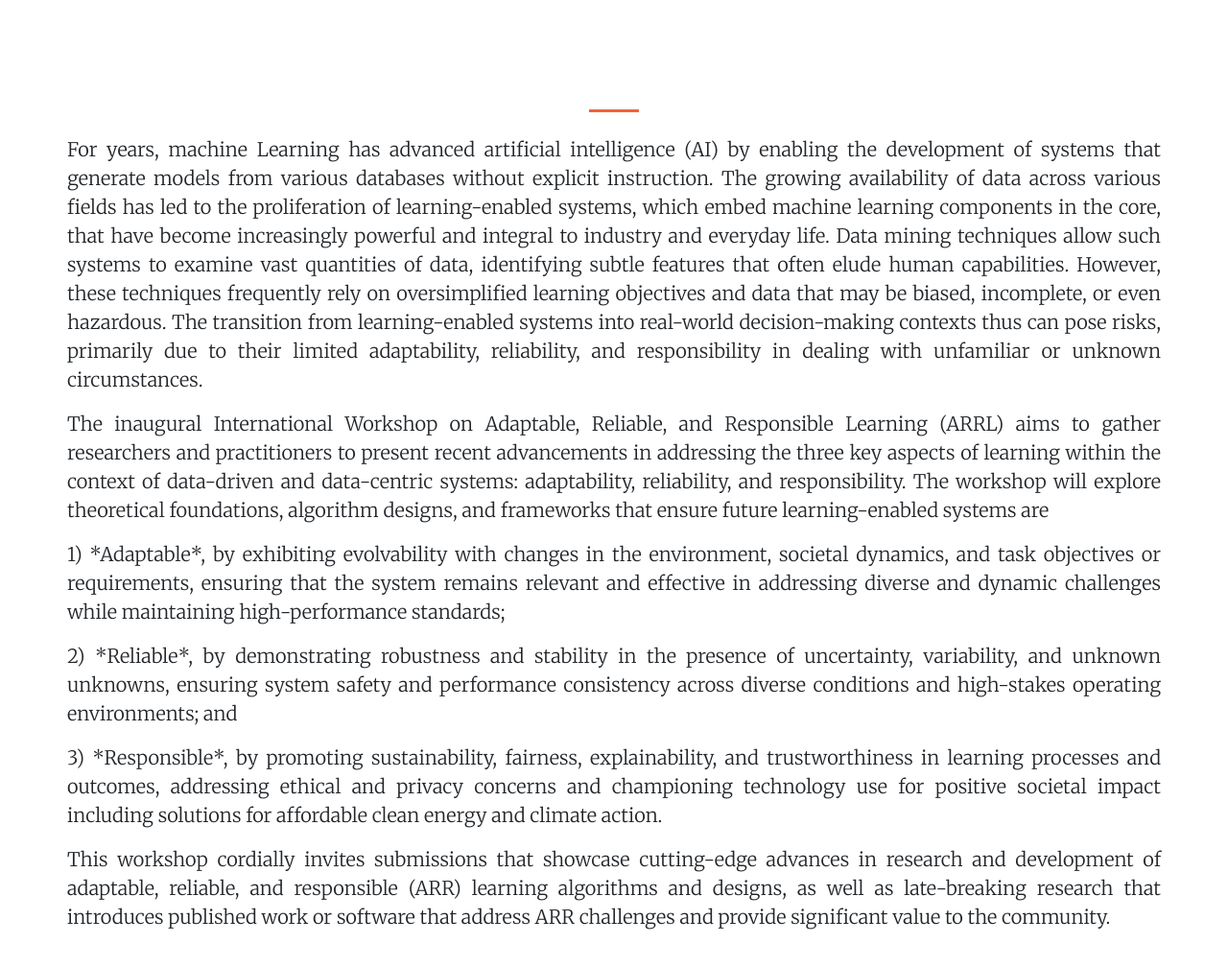
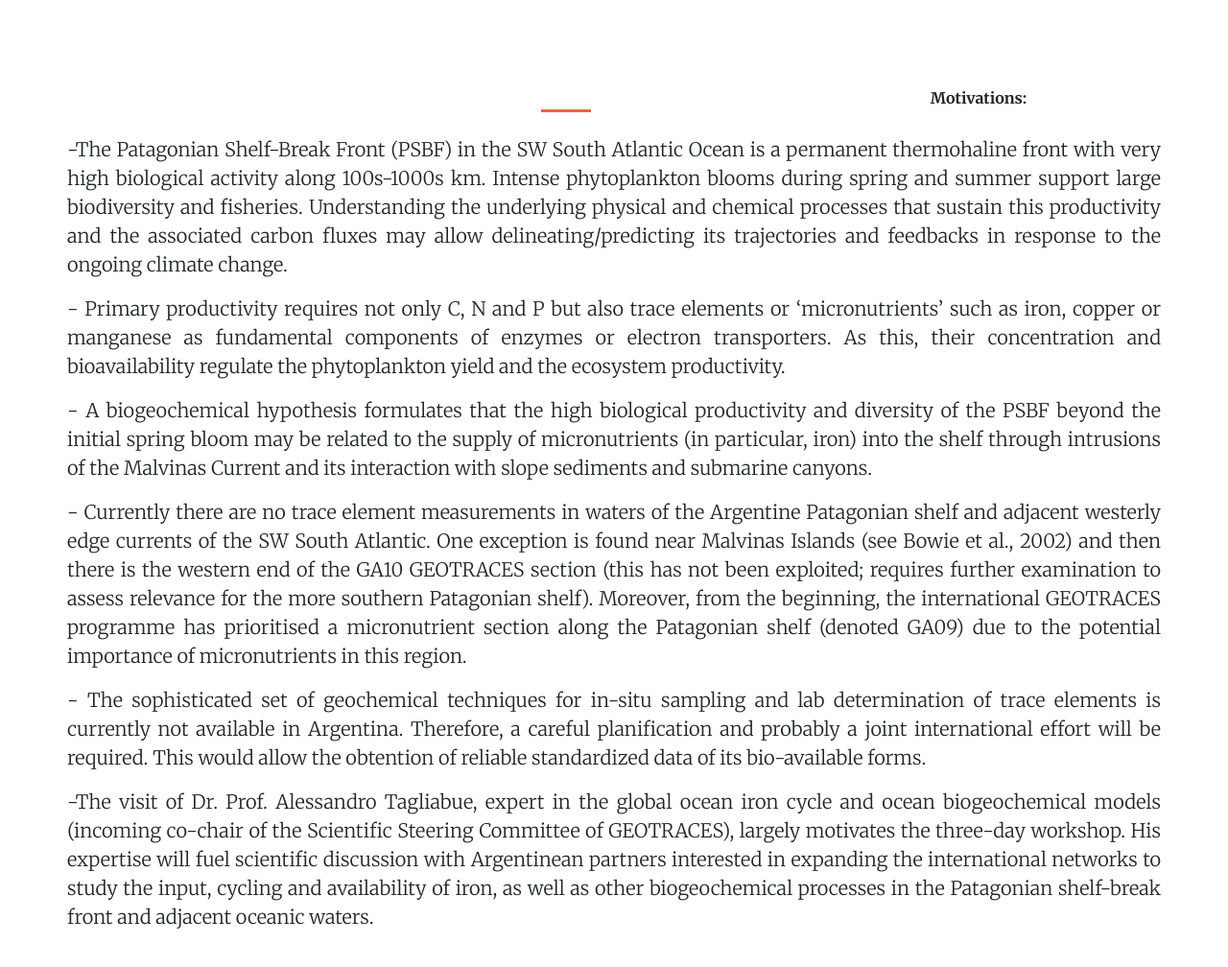
Before and after one commit to geomargen/rovs2025, a website: page index.html in a window 1280 px wide. Shown: the part 558-1566 px from the top of the page at 96% size. Drawn offline with nearby package versions, Linux system fonts and the light colour scheme.

Commit message:
Update index.html

```diff
--- a/index.html
+++ b/index.html
@@ -70,50 +70,33 @@
                 <div class="col-lg-8 text-center">
                     <h2 class="section-heading text-uppercase"> </h2>
                     <hr class="divider my-4" />
-                </div>
-                <p class="lead" style="text-align:justify">For years, machine Learning has advanced artificial
-                    intelligence (AI) by enabling the development of systems that generate models from various databases
-                    without explicit instruction. The growing availability of data across various fields has led to the
-                    proliferation of learning-enabled systems, which embed machine learning components in the core, that
-                    have become increasingly powerful and integral to industry and everyday life. Data mining techniques
-                    allow such systems to examine vast quantities of data, identifying subtle features that often elude
-                    human capabilities. However, these techniques frequently rely on oversimplified learning objectives
-                    and data that may be biased, incomplete, or even hazardous. The transition from learning-enabled
-                    systems into real-world decision-making contexts thus can pose risks, primarily due to their limited
-                    adaptability, reliability, and responsibility in dealing with unfamiliar or unknown circumstances.
-                </p>
-
-                <p class="lead" style="text-align:justify">The inaugural International Workshop on Adaptable, Reliable,
-                    and Responsible Learning (ARRL) aims to gather researchers and practitioners to present recent
-                    advancements in addressing the three key aspects of learning within the context of data-driven and
-                    data-centric systems: adaptability, reliability, and responsibility. The workshop will explore
-                    theoretical foundations, algorithm designs, and frameworks that ensure future learning-enabled
-                    systems are
+                </div><b>Motivations:</b>
+                <p class="lead" style="text-align:justify">
+                -The Patagonian Shelf-Break Front (PSBF) in the SW South Atlantic Ocean is a permanent thermohaline front with very high biological activity along 100s-1000s km. Intense phytoplankton blooms during spring and summer support large biodiversity and fisheries. Understanding the underlying physical and chemical processes that sustain this productivity and the associated carbon fluxes may allow delineating/predicting its trajectories and feedbacks in response to the ongoing climate change.
                 </p>
 
                 <p class="lead" style="text-align:justify">
-                    1) *Adaptable*, by exhibiting evolvability with changes in the environment, societal dynamics, and
-                    task objectives or requirements, ensuring that the system remains relevant and effective in
-                    addressing diverse and dynamic challenges while maintaining high-performance standards;
+                    -	Primary productivity requires not only C, N and P but also trace elements or ‘micronutrients’ such as iron, copper or manganese as fundamental components of enzymes or electron transporters. As this, their concentration and bioavailability regulate the phytoplankton yield and the ecosystem productivity.
+
+                </p>
+                <p class="lead" style="text-align:justify">
+                   -	A biogeochemical hypothesis formulates that the high biological productivity and diversity of the PSBF beyond the initial spring bloom may be related to the supply of micronutrients (in particular, iron) into the shelf through intrusions of the Malvinas Current and its interaction with slope sediments and submarine canyons.
+
                 </p>
 
                 <p class="lead" style="text-align:justify">
-                    2) *Reliable*, by demonstrating robustness and stability in the presence of uncertainty,
-                    variability, and unknown unknowns, ensuring system safety and performance consistency across diverse
-                    conditions and high-stakes operating environments; and
+                    -	Currently there are no trace element measurements in waters of the Argentine Patagonian shelf and adjacent westerly edge currents of the SW South Atlantic. One exception is found near Malvinas Islands (see Bowie et al., 2002) and then there is the western end of the GA10 GEOTRACES section (this has not been exploited; requires further examination to assess relevance for the more southern Patagonian shelf). Moreover, from the beginning, the international GEOTRACES programme has prioritised a micronutrient section along the Patagonian shelf (denoted GA09) due to the potential importance of micronutrients in this region.
+
                 </p>
 
                 <p class="lead" style="text-align:justify">
-                    3) *Responsible*, by promoting sustainability, fairness, explainability, and trustworthiness in
-                    learning processes and outcomes, addressing ethical and privacy concerns and championing technology
-                    use for positive societal impact including solutions for affordable clean energy and climate action.
+                  -	The sophisticated set of geochemical techniques for in-situ sampling and lab determination of trace elements is currently not available in Argentina. Therefore, a careful planification and probably a joint international effort will be required. This would allow the obtention of reliable standardized data of its bio-available forms.
+
+
                 </p>
 
-                <p class="lead" style="text-align:justify">This workshop cordially invites submissions that showcase
-                    cutting-edge advances in research and development of adaptable, reliable, and responsible (ARR)
-                    learning algorithms and designs, as well as
-                    late-breaking research that introduces published work or software that address ARR challenges and
-                    provide significant value to the community.
+                <p class="lead" style="text-align:justify">
+                    -The visit of Dr. Prof. Alessandro Tagliabue, expert in the global ocean iron cycle and ocean biogeochemical models (incoming co-chair of the Scientific Steering Committee of GEOTRACES), largely motivates the three-day workshop. His expertise will fuel scientific discussion with Argentinean partners interested in expanding the international networks to study the input, cycling and availability of iron, as well as other biogeochemical processes in the Patagonian shelf-break front and adjacent oceanic waters.
                 </p>
             </div>
         </div>
```
